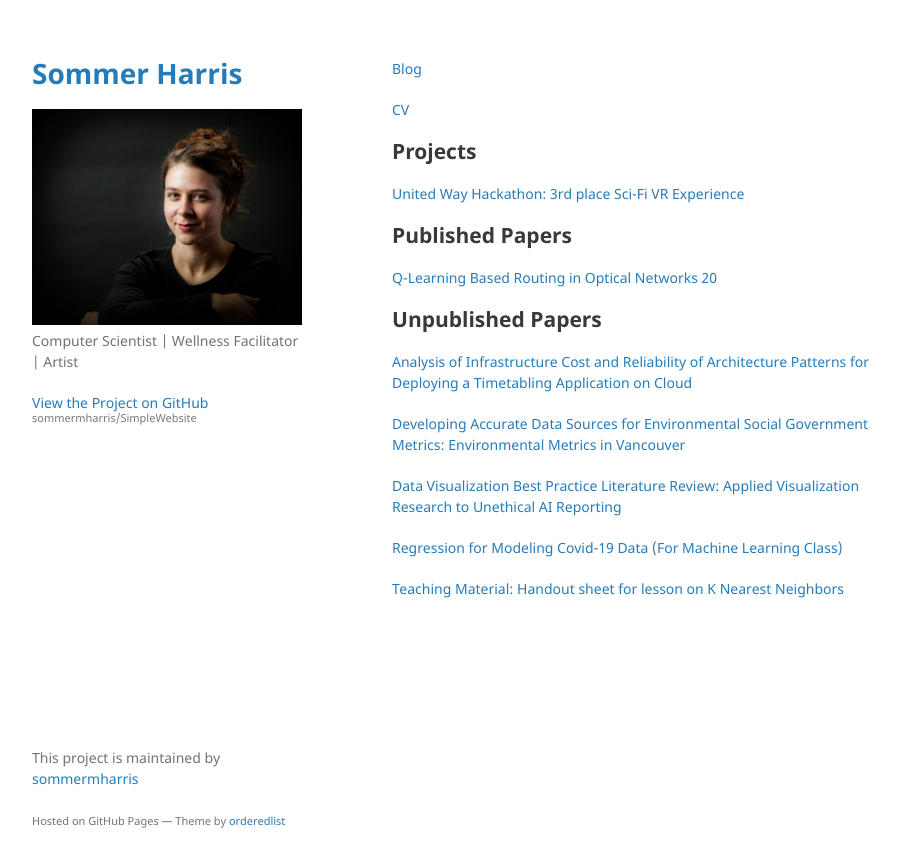
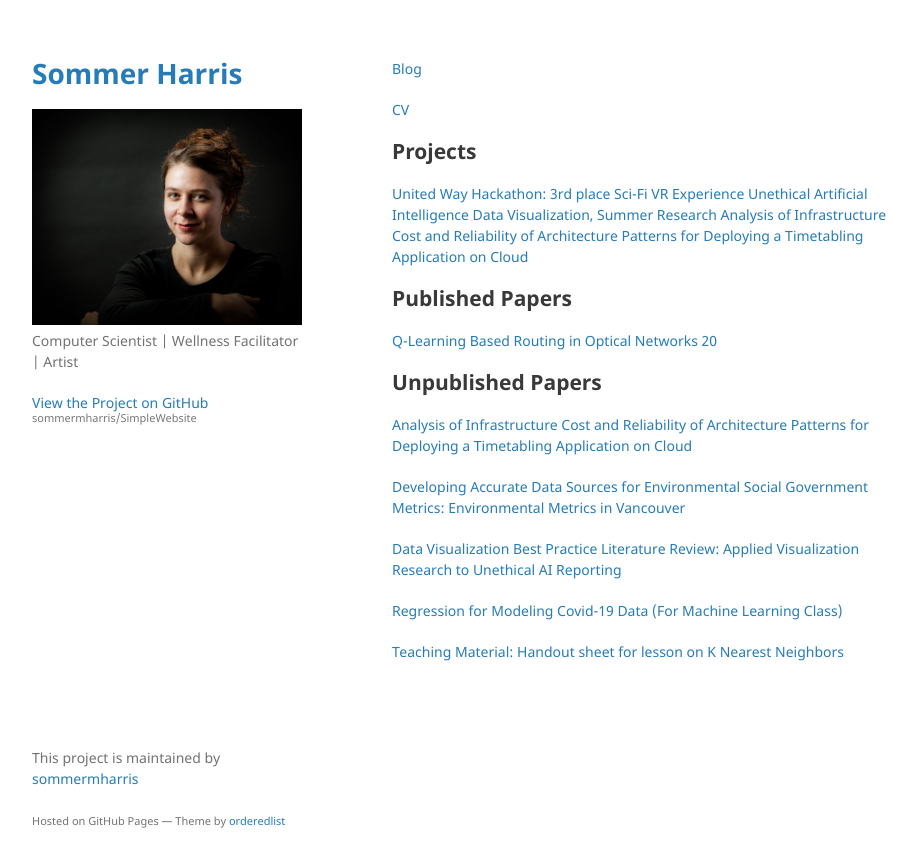
Before and after one commit to sommermharris/SimpleWebsite, a Jekyll site: the page built from index.md, in a window 1280 px wide. Shown: the top 867 px of the page, without its empty margins (178-1095 px from the left). Built offline with Jekyll 4.4.1, drawn with Linux system fonts in a browser that asks for light colours.

Commit message:
Update index.md

```diff
--- a/index.md
+++ b/index.md
@@ -9,6 +9,8 @@ layout: default
 ## Projects
 [United Way Hackathon: 3rd place](./projects/united-way-hackathon.html)
 [Sci-Fi VR Experience](./projects/sci-fi-vr.html)
+[Unethical Artificial Intelligence Data Visualization, Summer Research](./projects/data-vis.html)
+[Analysis of Infrastructure Cost and Reliability of Architecture Patterns for Deploying a Timetabling Application on Cloud](./projects/capstone.html)
 
 ## Published Papers
 
```
